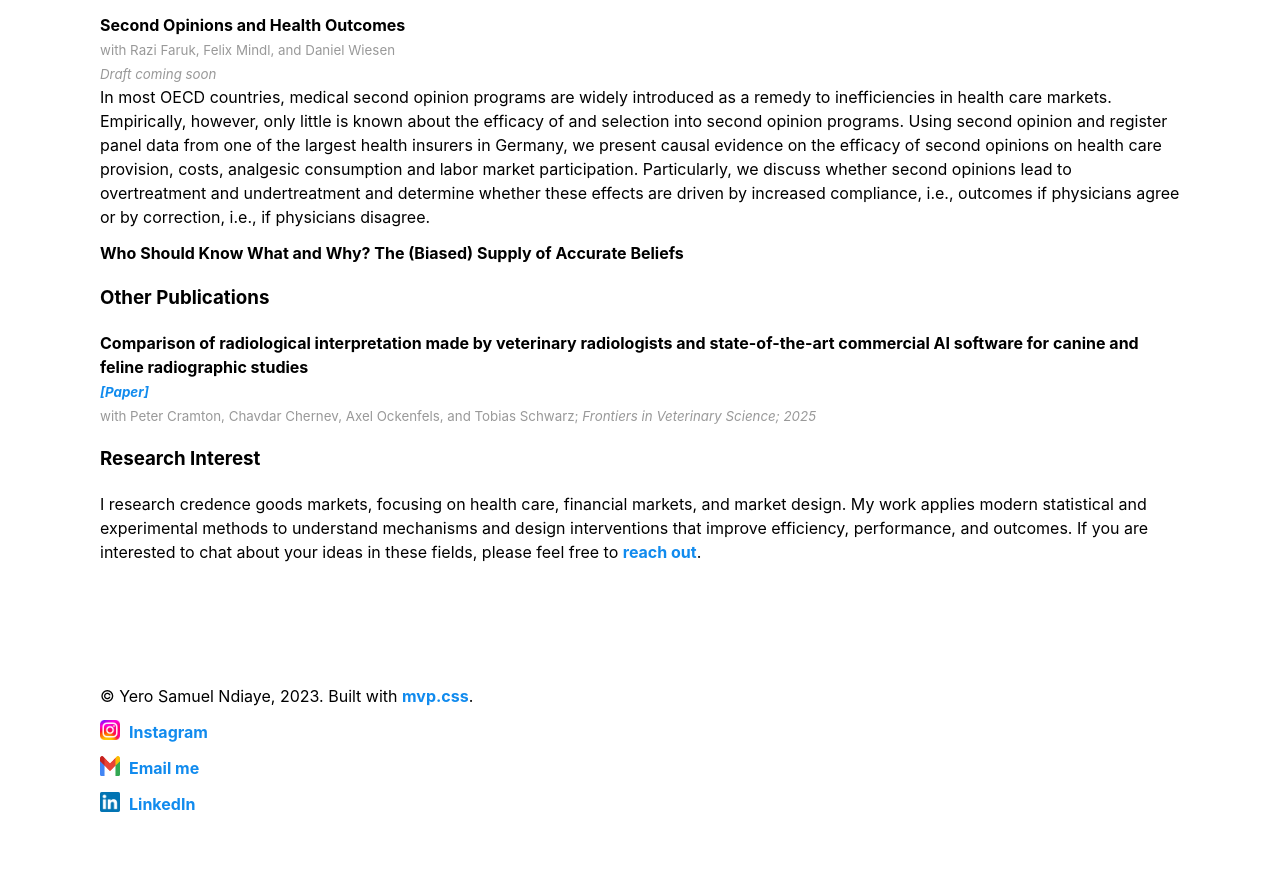
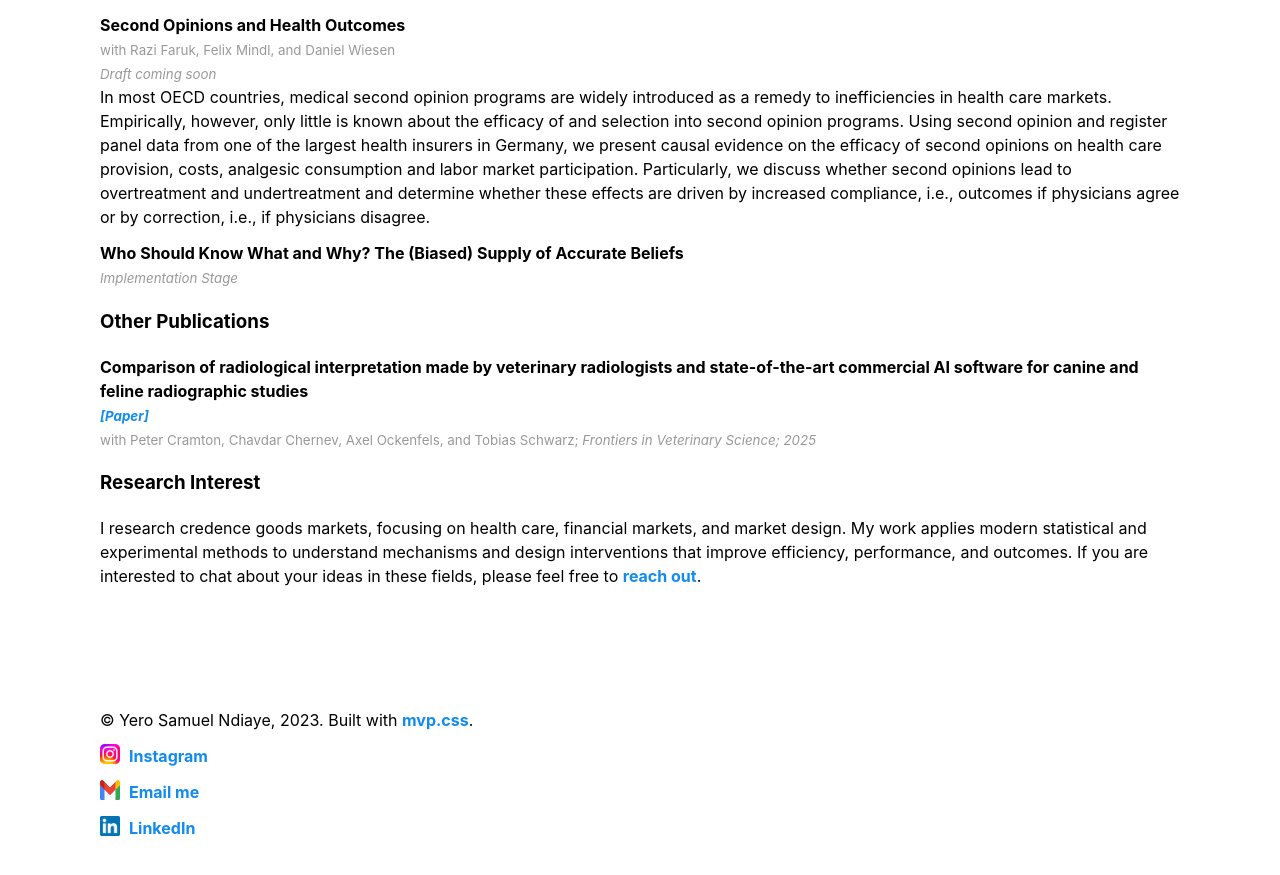
Before and after one commit to yerondiaye/yerondiaye.github.io, a Jekyll site: the page research.html, which Jekyll copies as it is, in a window 1280 px wide and 900 px high, scrolled down 1086 px. Shown: the top 875 px of the window. Built offline with Jekyll 4.4.1, drawn with Linux system fonts in a browser that asks for light colours.

Commit message:
Update research.html

```diff
--- a/research.html
+++ b/research.html
@@ -48,7 +48,9 @@ we discuss whether second opinions lead to overtreatment and undertreatment and
 these effects are driven by increased compliance, i.e., outcomes if physicians agree or by correction, i.e., if
 physicians disagree.</p>
 
-<p><b>Who Should Know What and Why? The (Biased) Supply of Accurate Beliefs</b></p>
+<p><b>Who Should Know What and Why? The (Biased) Supply of Accurate Beliefs</b><br>
+<small><i>Implementation Stage</i></small></br>
+</p>
 
     <h3>Other Publications</h3>
 
```
